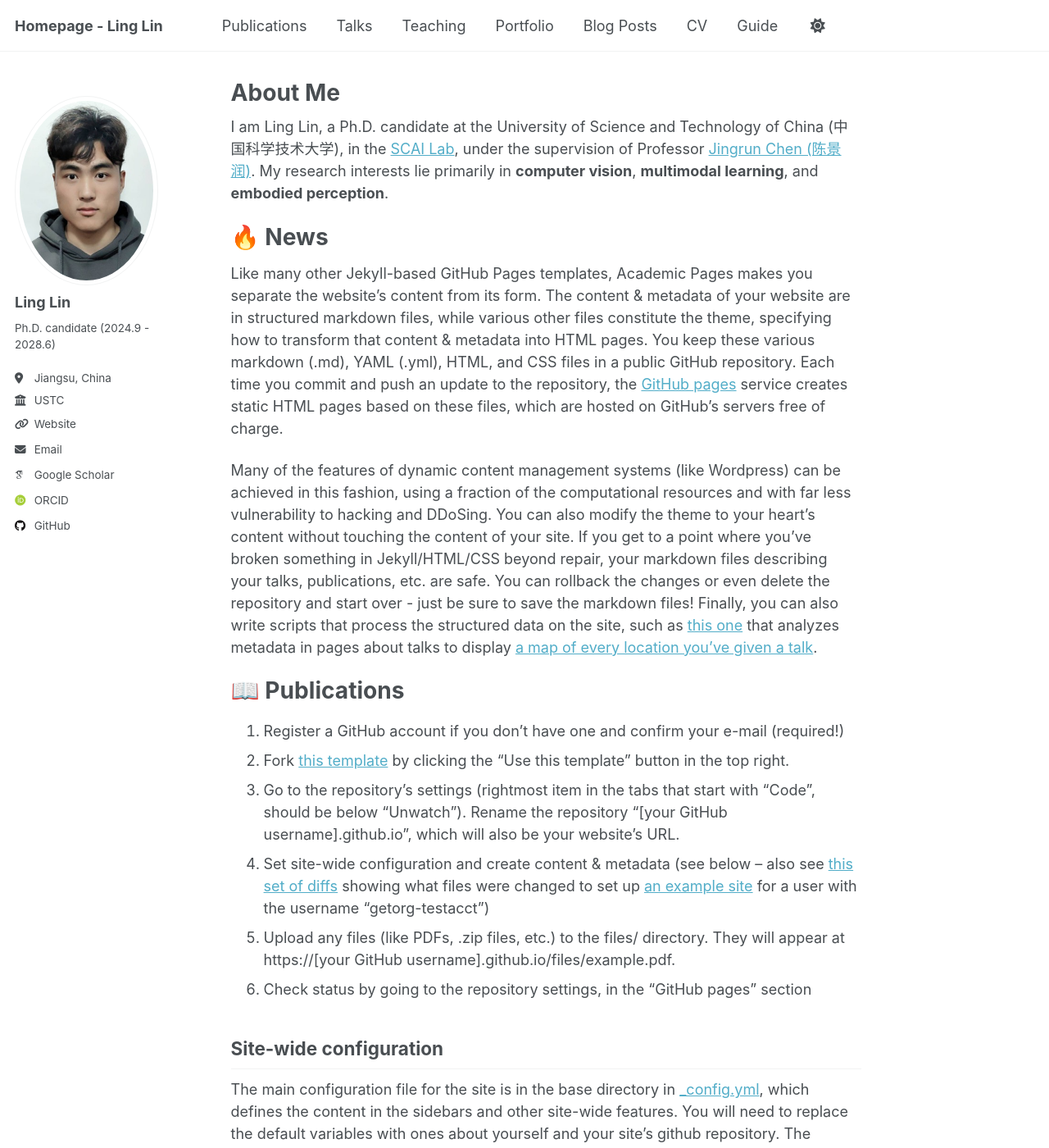
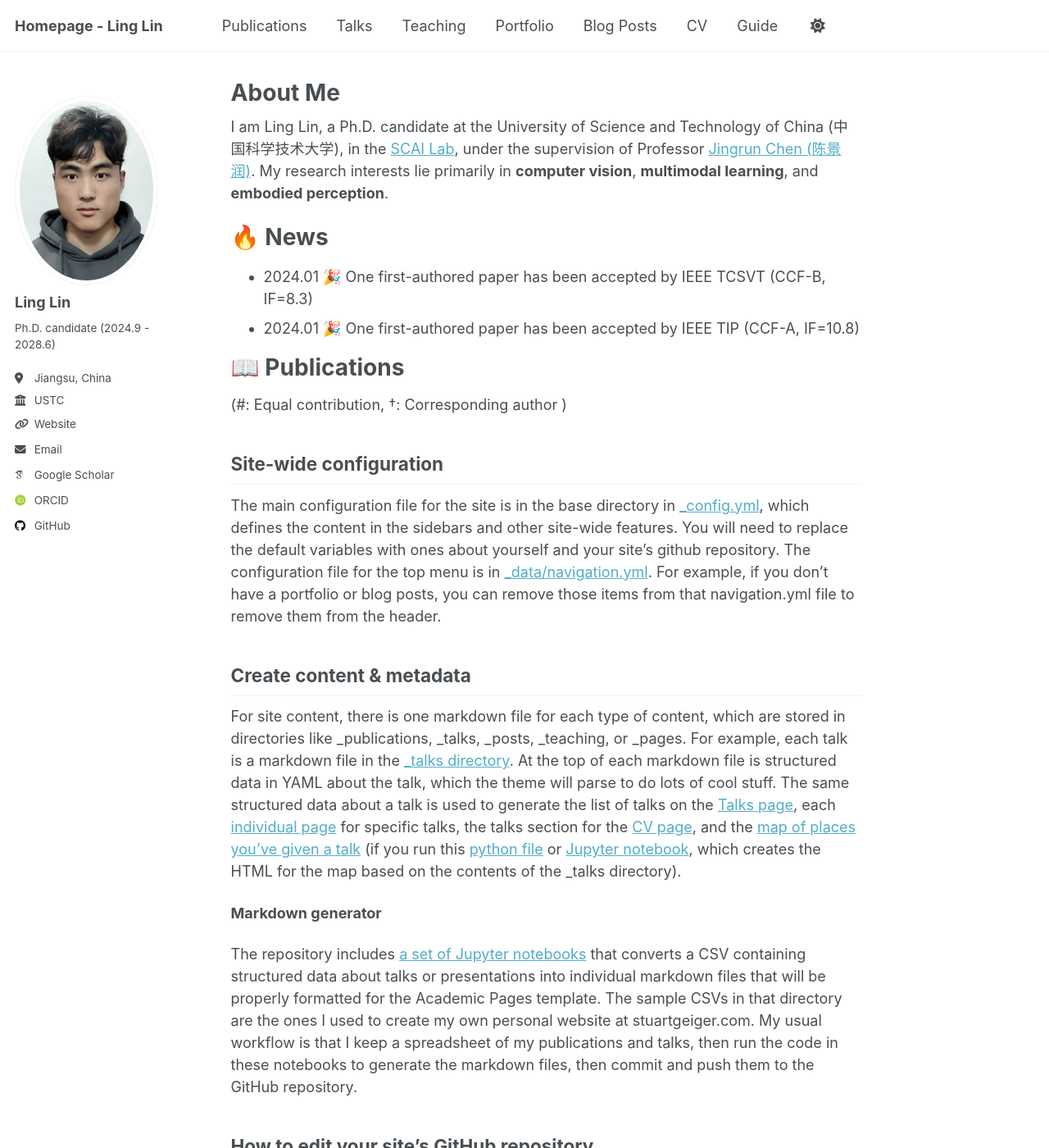
Before and after one commit to LingLin-ll/LingLin-ll.github.io, a Jekyll site: the page built from _pages/about.md, in a window 1280 px wide and 1400 px high. Shown: the whole window at 82% size. Built offline with Jekyll 4.4.1, drawn with Linux system fonts in a browser that asks for light colours; some web fonts are replaced.

Commit message:
Update about.md

```diff
--- a/_pages/about.md
+++ b/_pages/about.md
@@ -11,18 +11,14 @@ I am Ling Lin, a Ph.D. candidate at the University of Science and Technology of
 
 🔥 News
 ======
-Like many other Jekyll-based GitHub Pages templates, Academic Pages makes you separate the website's content from its form. The content & metadata of your website are in structured markdown files, while various other files constitute the theme, specifying how to transform that content & metadata into HTML pages. You keep these various markdown (.md), YAML (.yml), HTML, and CSS files in a public GitHub repository. Each time you commit and push an update to the repository, the [GitHub pages](https://pages.github.com/) service creates static HTML pages based on these files, which are hosted on GitHub's servers free of charge.
+* 2024.01 🎉 One first-authored paper has been accepted by IEEE TCSVT (CCF-B, IF=8.3)
+* 2024.01 🎉 One first-authored paper has been accepted by IEEE TIP (CCF-A, IF=10.8)
 
-Many of the features of dynamic content management systems (like Wordpress) can be achieved in this fashion, using a fraction of the computational resources and with far less vulnerability to hacking and DDoSing. You can also modify the theme to your heart's content without touching the content of your site. If you get to a point where you've broken something in Jekyll/HTML/CSS beyond repair, your markdown files describing your talks, publications, etc. are safe. You can rollback the changes or even delete the repository and start over - just be sure to save the markdown files! Finally, you can also write scripts that process the structured data on the site, such as [this one](https://github.com/academicpages/academicpages.github.io/blob/master/talkmap.ipynb) that analyzes metadata in pages about talks to display [a map of every location you've given a talk](https://academicpages.github.io/talkmap.html).
 
 📖 Publications
 ======
-1. Register a GitHub account if you don't have one and confirm your e-mail (required!)
-1. Fork [this template](https://github.com/academicpages/academicpages.github.io) by clicking the "Use this template" button in the top right.
-1. Go to the repository's settings (rightmost item in the tabs that start with "Code", should be below "Unwatch"). Rename the repository "[your GitHub username].github.io", which will also be your website's URL.
-1. Set site-wide configuration and create content & metadata (see below -- also see [this set of diffs](http://archive.is/3TPas) showing what files were changed to set up [an example site](https://getorg-testacct.github.io) for a user with the username "getorg-testacct")
-1. Upload any files (like PDFs, .zip files, etc.) to the files/ directory. They will appear at https://[your GitHub username].github.io/files/example.pdf.
-1. Check status by going to the repository settings, in the "GitHub pages" section
+(#: Equal contribution, †: Corresponding author )
+
 
 Site-wide configuration
 ------
```
